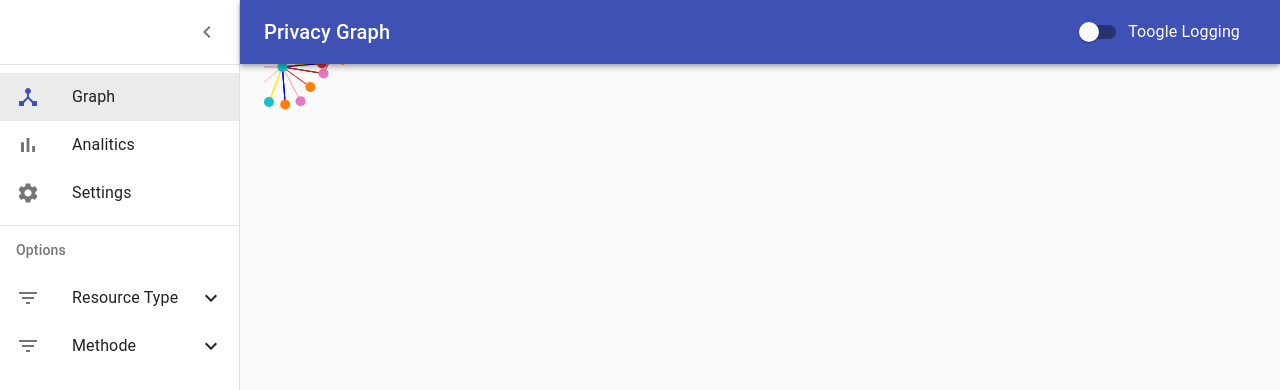
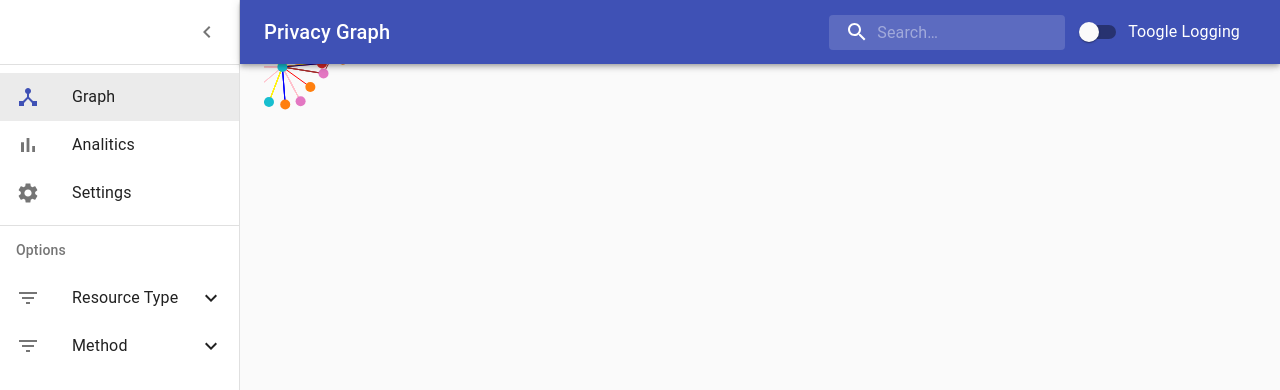
Before and after one commit to AlgoRendy/privacyextension, a React (Create React App) app: page / in a window 1280 px wide. Shown: the top 390 px of the page. Built offline with nearby package versions, Linux system fonts and the light colour scheme.

Commit message:
added filter and search functionality

```diff
--- a/src/components/Dashboard.js
+++ b/src/components/Dashboard.js
@@ -1,6 +1,6 @@
 import React from "react";
 import clsx from "clsx";
-import { makeStyles } from "@material-ui/core/styles";
+import {alpha, makeStyles } from "@material-ui/core/styles";
 import CssBaseline from "@material-ui/core/CssBaseline";
 import Drawer from "@material-ui/core/Drawer";
 import AppBar from "@material-ui/core/AppBar";
@@ -14,12 +14,16 @@ import MenuIcon from "@material-ui/icons/Menu";
 import ChevronLeftIcon from "@material-ui/icons/ChevronLeft";
 import Graph from "./pages/Graph";
 import { Route } from "react-router-dom";
+import SearchIcon from '@material-ui/icons/Search';
 import Analitics from "./pages/Analitics";
 import Sidebar from "./ui/Sidebar";
 import Settings from "./pages/Settings";
 import ListeningToUpdatesSwitch from "./ui/ListeningToUpdatesSwitch";
 import Filterbar from "./ui/Filterbar";
+import InputBase from '@material-ui/core/InputBase';
 import { ListSubheader } from "@material-ui/core";
+import { filterActions } from "../store/slices/filterSlice";
+import { useDispatch } from "react-redux";
 
 
 const drawerWidth = 240;
@@ -28,8 +32,48 @@ const useStyles = makeStyles((theme) => ({
   root: {
     display: "flex",
   },
+  grow: {
+    flexGrow: 1,
+  },
   toolbar: {
     paddingRight: 24, // keep right padding when drawer closed
+  },
+  search: {
+    position: 'relative',
+    borderRadius: theme.shape.borderRadius,
+    backgroundColor: alpha(theme.palette.common.white, 0.15),
+    '&:hover': {
+      backgroundColor: alpha(theme.palette.common.white, 0.25),
+    },
+    marginRight: theme.spacing(2),
+    marginLeft: 0,
+    width: '100%',
+    [theme.breakpoints.up('sm')]: {
+      marginLeft: theme.spacing(3),
+      width: 'auto',
+    },
+  },
+  searchIcon: {
+    padding: theme.spacing(0, 2),
+    height: '100%',
+    position: 'absolute',
+    pointerEvents: 'none',
+    display: 'flex',
+    alignItems: 'center',
+    justifyContent: 'center',
+  },
+  inputRoot: {
+    color: 'inherit',
+  },
+  inputInput: {
+    padding: theme.spacing(1, 1, 1, 0),
+    // vertical padding + font size from searchIcon
+    paddingLeft: `calc(1em + ${theme.spacing(4)}px)`,
+    transition: theme.transitions.create('width'),
+    width: '100%',
+    [theme.breakpoints.up('md')]: {
+      width: '20ch',
+    },
   },
   toolbarIcon: {
     display: "flex",
@@ -101,6 +145,7 @@ const useStyles = makeStyles((theme) => ({
 }));
 
 export default function Dashboard() {
+  const dispatch = useDispatch()
   const classes = useStyles();
   const [open, setOpen] = React.useState(true);
   const handleDrawerOpen = () => {
@@ -139,6 +184,20 @@ export default function Dashboard() {
           >
             Privacy Graph
           </Typography>
+          <div className={classes.search}>
+            <div className={classes.searchIcon}>
+              <SearchIcon />
+            </div>
+            <InputBase
+              placeholder="Search…"
+              classes={{
+                root: classes.inputRoot,
+                input: classes.inputInput,
+              }}
+              inputProps={{ 'aria-label': 'search' }}
+              onChange={e => dispatch(filterActions.search_update(e.target.value))}
+            />
+          </div>
           <ListeningToUpdatesSwitch isDebug={true} />
         </Toolbar>
       </AppBar>
--- a/src/components/pages/Graph.js
+++ b/src/components/pages/Graph.js
@@ -7,10 +7,14 @@ import * as d3 from "d3";
 
 import GraphModelFactory from "../../util/GraphModelFactory";
 import { drag, zoom, colors, tick } from "../../util/d3helper";
+import { useSelector } from "react-redux";
+import { selectFilter } from "../../store/slices/filterSlice";
 
 const updateIntervalMs = 5000;
 
 export default function Graph({ isDebug = false }) {
+  // filter from store
+  const filter = useSelector(selectFilter);
   // The data state
   const [data, setData] = useState(
     isDebug
@@ -26,6 +30,25 @@ export default function Graph({ isDebug = false }) {
 
   const svg = useRef();
   const root = useRef();
+
+  useEffect(() => {
+    d3.selectAll(".nodes")
+      .filter((d) => d.name.includes(filter.search.value))
+      .transition(500)
+      .style("opacity", 1);
+    d3.selectAll(".nodes")
+      .filter((d) => !d.name.includes(filter.search.value))
+      .transition(500)
+      .style("opacity", 0.1);
+    d3.selectAll(".link")
+      .filter((d) => d.data.isFiltered(filter))
+      .transition(500)
+      .style("stroke-opacity", 1);
+    d3.selectAll(".link")
+      .filter((d) => !d.data.isFiltered(filter))
+      .transition(500)
+      .style("stroke-opacity", 0);
+  }, [filter]);
 
   useEffect(() => {
     if (!isDebug) {
@@ -94,6 +117,7 @@ export default function Graph({ isDebug = false }) {
             .data(data.links[linkType], (d) => d.nid)
             .join("line")
             .attr("class", "link-" + linkType)
+            .attr("class", "link")
             .attr("stroke", function () {
               return linkColor[linkType];
             })
@@ -108,14 +132,11 @@ export default function Graph({ isDebug = false }) {
     }
   }, [data]);
 
-
-
-
   return (
     <svg ref={svg} width="100%" height="100%">
       <g ref={root}>
         <g>
-          {Object.keys(linkColor).map((x,i) => (
+          {Object.keys(linkColor).map((x, i) => (
             <g key={i} className={"links-" + x} />
           ))}
         </g>
--- a/src/components/ui/Filterbar.js
+++ b/src/components/ui/Filterbar.js
@@ -56,14 +56,14 @@ export default function Filterbar() {
         <ListItemIcon>
             <FilterListIcon />
           </ListItemIcon>
-          <ListItemText primary="Methode"></ListItemText>
+          <ListItemText primary="Method"></ListItemText>
           {openMethode ? <ExpandLess /> : <ExpandMore />}
     </ListItem>
     <Collapse in={openMethode} timeout="auto" unmountOnExit>
     {methods.map((x, i) => (
         <ListItem dense key={i}>
           <ListItemIcon>
-            <Checkbox edge="start" checked={filter.methode[x]} onChange={() => dispatch(filterActions["methode_"+x]())} />
+            <Checkbox edge="start" checked={filter.method[x]} onChange={() => dispatch(filterActions["method_"+x]())} />
           </ListItemIcon>
           <ListItemText primary={x} />
         </ListItem>
--- a/src/store/slices/filterSlice.js
+++ b/src/store/slices/filterSlice.js
@@ -3,6 +3,9 @@ import { createSlice } from "@reduxjs/toolkit";
 export const filterSlice = createSlice({
   name: "filter",
   initialState: {
+    search: {
+      value: "",
+    },
     type: {
       stylesheet: true,
       script: true,
@@ -16,7 +19,7 @@ export const filterSlice = createSlice({
       csp_report: true,
       media: true,
     },
-    methode: {
+    method: {
       GET: true,
       POST: true,
       PUT: true,
@@ -61,35 +64,39 @@ export const filterSlice = createSlice({
     type_media: (state) => {
       state.type.media = !state.type.media;
     },
-    methode_GET: (state) => {
-      state.methode.GET = !state.methode.GET;
+    method_GET: (state) => {
+      state.method.GET = !state.method.GET;
     },
-    methode_POST: (state) => {
-      state.methode.POST = !state.methode.POST;
+    method_POST: (state) => {
+      state.method.POST = !state.method.POST;
     },
-    methode_PUT: (state) => {
-      state.methode.PUT = !state.methode.PUT;
+    method_PUT: (state) => {
+      state.method.PUT = !state.method.PUT;
     },
-    methode_DELETE: (state) => {
-      state.methode.DELETE = !state.methode.DELETE;
+    method_DELETE: (state) => {
+      state.method.DELETE = !state.method.DELETE;
     },
-    methode_HEAD: (state) => {
-      state.methode.HEAD = !state.methode.HEAD;
+    method_HEAD: (state) => {
+      state.method.HEAD = !state.method.HEAD;
     },
-    methode_CONNECT: (state) => {
-      state.methode.CONNECT = !state.methode.CONNECT;
+    method_CONNECT: (state) => {
+      state.method.CONNECT = !state.method.CONNECT;
     },
-    methode_OPTIONS: (state) => {
-      state.methode.OPTIONS = !state.methode.OPTIONS;
+    method_OPTIONS: (state) => {
+      state.method.OPTIONS = !state.method.OPTIONS;
     },
-    methode_TRACE: (state) => {
-      state.methode.TRACE = !state.methode.TRACE;
+    method_TRACE: (state) => {
+      state.method.TRACE = !state.method.TRACE;
+    },
+    search_update: (state, action) => {
+      state.search.value = action.payload;
     },
   },
 });
 
 //Actions to choose from
 export const {
+  search_update,
   type_stylesheet,
   type_script,
   type_main_frame,
@@ -101,14 +108,14 @@ export const {
   type_sub_frame,
   type_csp_report,
   type_media,
-  methode_GET,
-  methode_POST,
-  methode_PUT,
-  methode_DELETE,
-  methode_HEAD,
-  methode_CONNECT,
-  methode_OPTIONS,
-  methode_TRACE,
+  method_GET,
+  method_POST,
+  method_PUT,
+  method_DELETE,
+  method_HEAD,
+  method_CONNECT,
+  method_OPTIONS,
+  method_TRACE,
 } = filterSlice.actions;
 
 export const filterActions = filterSlice.actions;
--- a/src/util/Request.js
+++ b/src/util/Request.js
@@ -48,11 +48,11 @@ export default class Request {
         }
     }
 
-    isFiltered(filterObj){
+    isFiltered(filterObj) {
         if (filterObj === null){
             return true;
         }
-        if (filterObj.linkType[this.type] && filterObj.methodeType[this.method]) {
+        if (filterObj.type[this.type] && filterObj.method[this.method]) {
             return true
         }
         return false
```
